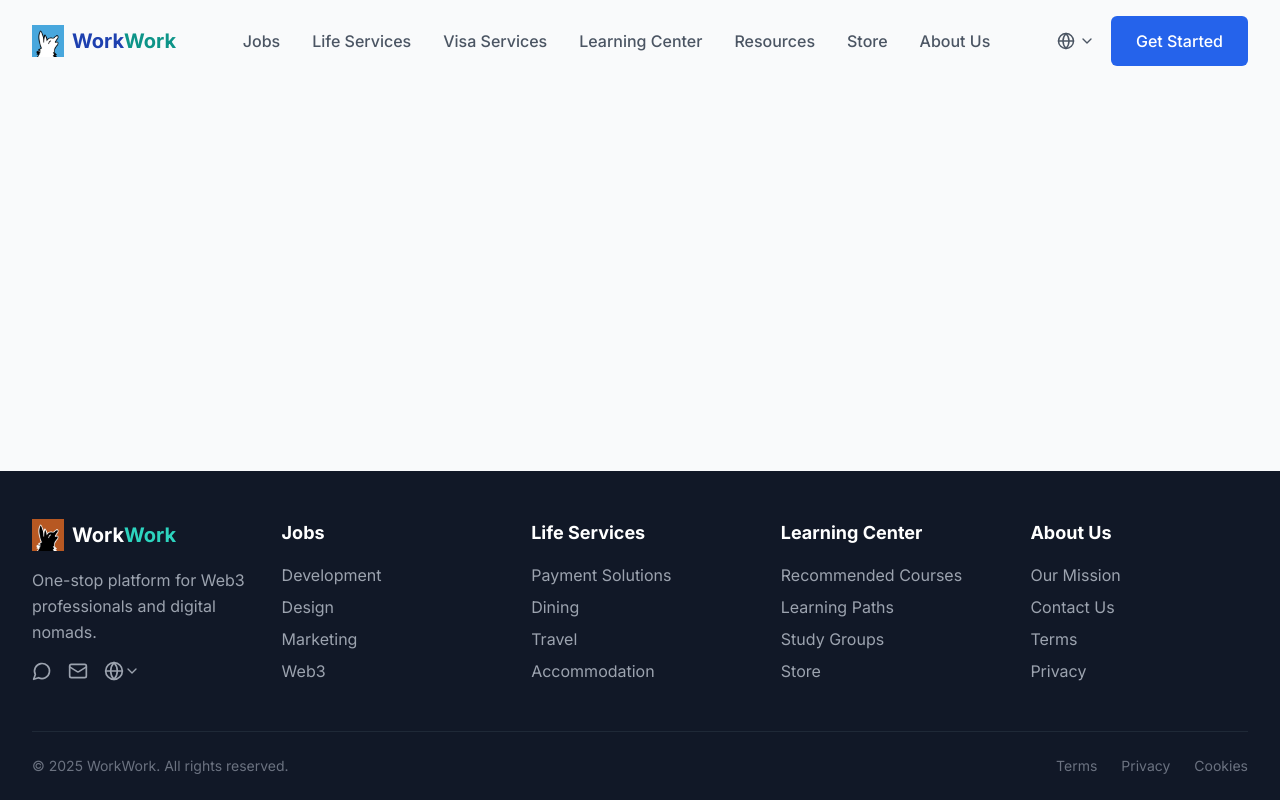
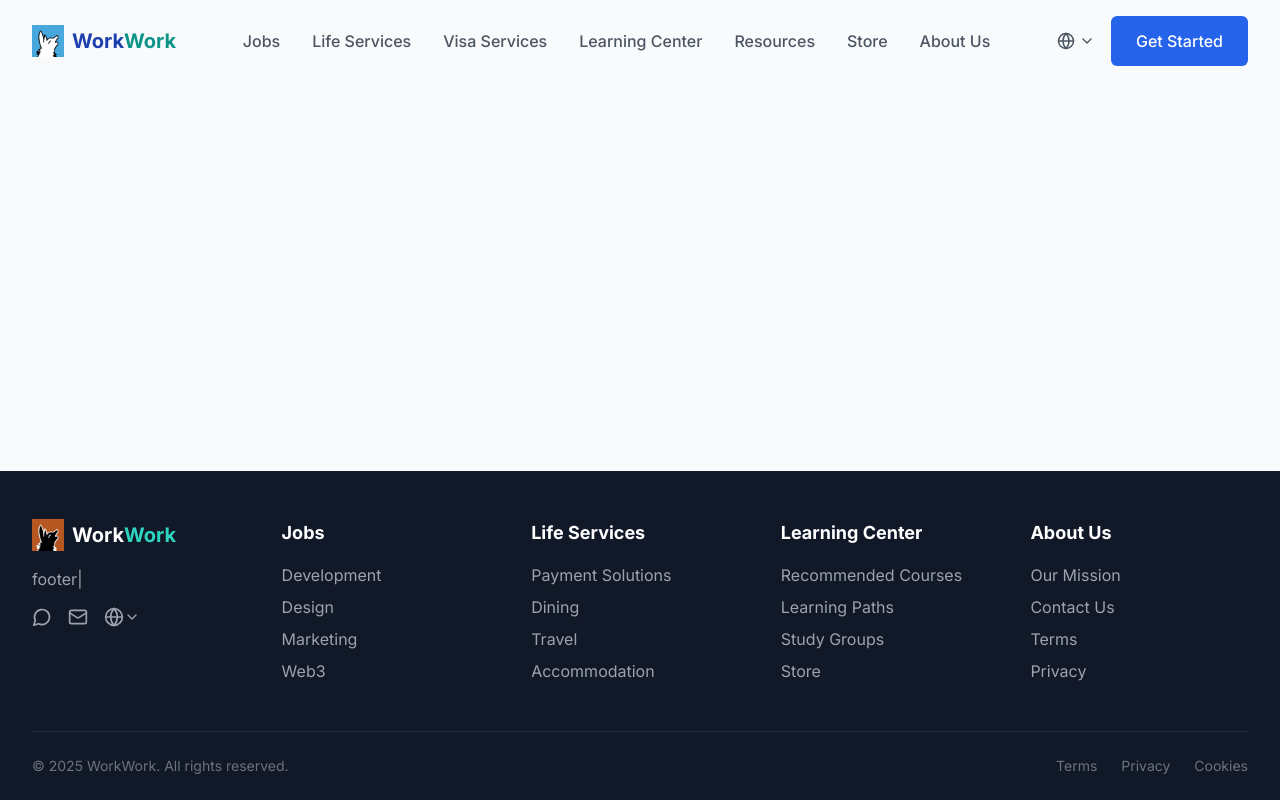
Before and after one commit to WorkWorkLabs/Frontend, a React (Vite) app: page /terms in a window 1280 px wide. Built offline with nearby package versions, Linux system fonts and the light colour scheme.

Commit message:
Add blinking animation to CSS and integrate TypewriterText component in Footer for dynamic phrases

```diff
--- /dev/null
+++ b/src/components/common/TypewriterText.tsx
@@ -0,0 +1,54 @@
+import { useState, useEffect } from 'react';
+import { useTranslation } from 'react-i18next';
+
+interface TypewriterTextProps {
+  phrases: string[];
+  className?: string;
+}
+
+const TypewriterText = ({ phrases, className = '' }: TypewriterTextProps) => {
+  const [currentPhraseIndex, setCurrentPhraseIndex] = useState(0);
+  const [currentText, setCurrentText] = useState('');
+  const [isDeleting, setIsDeleting] = useState(false);
+  const [typingSpeed, setTypingSpeed] = useState(100);
+
+  useEffect(() => {
+    const currentPhrase = phrases[currentPhraseIndex];
+
+    if (!isDeleting && currentText === currentPhrase) {
+      // Pause at the end of typing
+      setTimeout(() => {
+        setIsDeleting(true);
+        setTypingSpeed(50);
+      }, 2000);
+      return;
+    }
+
+    if (isDeleting && currentText === '') {
+      // Move to next phrase
+      setIsDeleting(false);
+      setCurrentPhraseIndex((prev) => (prev + 1) % phrases.length);
+      setTypingSpeed(100);
+      return;
+    }
+
+    const timer = setTimeout(() => {
+      if (!isDeleting) {
+        setCurrentText(currentPhrase.slice(0, currentText.length + 1));
+      } else {
+        setCurrentText(currentPhrase.slice(0, currentText.length - 1));
+      }
+    }, typingSpeed);
+
+    return () => clearTimeout(timer);
+  }, [currentText, isDeleting, currentPhraseIndex, phrases, typingSpeed]);
+
+  return (
+    <div className={`${className} min-h-[1.5em]`}>
+      {currentText}
+      <span className="animate-blink">|</span>
+    </div>
+  );
+};
+
+export default TypewriterText;
--- a/src/components/layout/Footer.tsx
+++ b/src/components/layout/Footer.tsx
@@ -5,6 +5,7 @@ import { useState } from 'react';
 import { Language } from '../../types';
 import { changeLanguage } from '../../i18n';
 import workworkLogo from '../../assets/workwork.jpg';
+import TypewriterText from '../common/TypewriterText';
 
 const Footer = () => {
   const { t } = useTranslation();
@@ -19,6 +20,12 @@ const Footer = () => {
     { code: 'en', label: 'English' },
     { code: 'zh', label: '中文' },
     { code: 'es', label: 'Español' },
+  ];
+
+  const typewriterPhrases = [
+    t('footer.typewriter.phrase1'),
+    t('footer.typewriter.phrase2'),
+    t('footer.typewriter.phrase3')
   ];
 
   const footerLinks = [
@@ -72,9 +79,9 @@ const Footer = () => {
                 Work<span className="text-secondary-400">Work</span>
               </span>
             </div>
-            <p className="text-gray-400 mb-4">
-              One-stop platform for Web3 professionals and digital nomads.
-            </p>
+            <div className="text-gray-400 mb-4">
+              <TypewriterText phrases={typewriterPhrases} className="text-gray-400" />
+            </div>
             <div className="flex space-x-4 text-gray-400">
               <a
                 href="https://t.me/workwork"
--- a/src/index.css
+++ b/src/index.css
@@ -77,3 +77,12 @@
     @apply font-medium text-primary-600;
   }
 }
+
+@keyframes blink {
+  0%, 100% { opacity: 1; }
+  50% { opacity: 0; }
+}
+
+.animate-blink {
+  animation: blink 1s step-end infinite;
+}
```
Also changed, not shown: src/i18n/locales/en/translation.json (added, +9 -0 lines), src/i18n/locales/zh/translation.json (added, +9 -0 lines).
